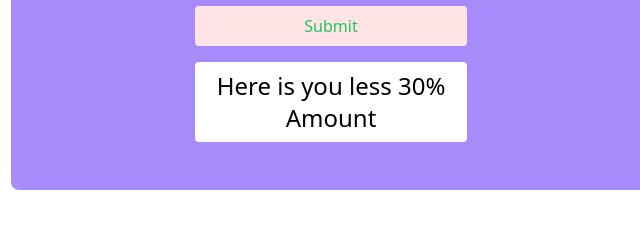
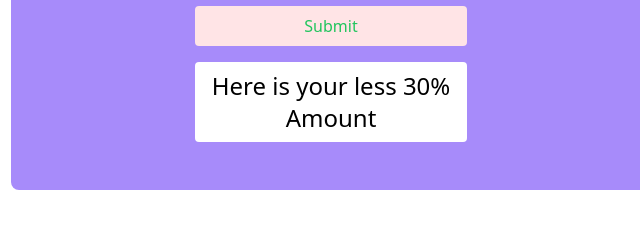
Before and after one commit to khanmasum007/discountCalculator, a plain HTML site: page index.html in a window 1280 px wide. Shown: the part 294-522 px from the top of the page, 309-949 px from the left. Drawn offline with nearby package versions, Linux system fonts and the light colour scheme.

Commit message:
resolved

```diff
--- a/index.html
+++ b/index.html
@@ -16,7 +16,7 @@
             <br>
             <button id="btn-submit" class="w-6/12 bg-rose-100 hover:bg-rose-50 text-green-500 rounded py-2 mt-3">Submit</button>
             <div class="bg-white w-6/12 mx-auto rounded mt-4 p-2">
-                <h1 id="final-lessAmount" class="text-2xl">Here is you less 30% Amount</h1>
+                <h1 id="final-lessAmount" class="text-2xl">Here is your less 30% Amount</h1>
             </div>
         </div>
     </section>
```
